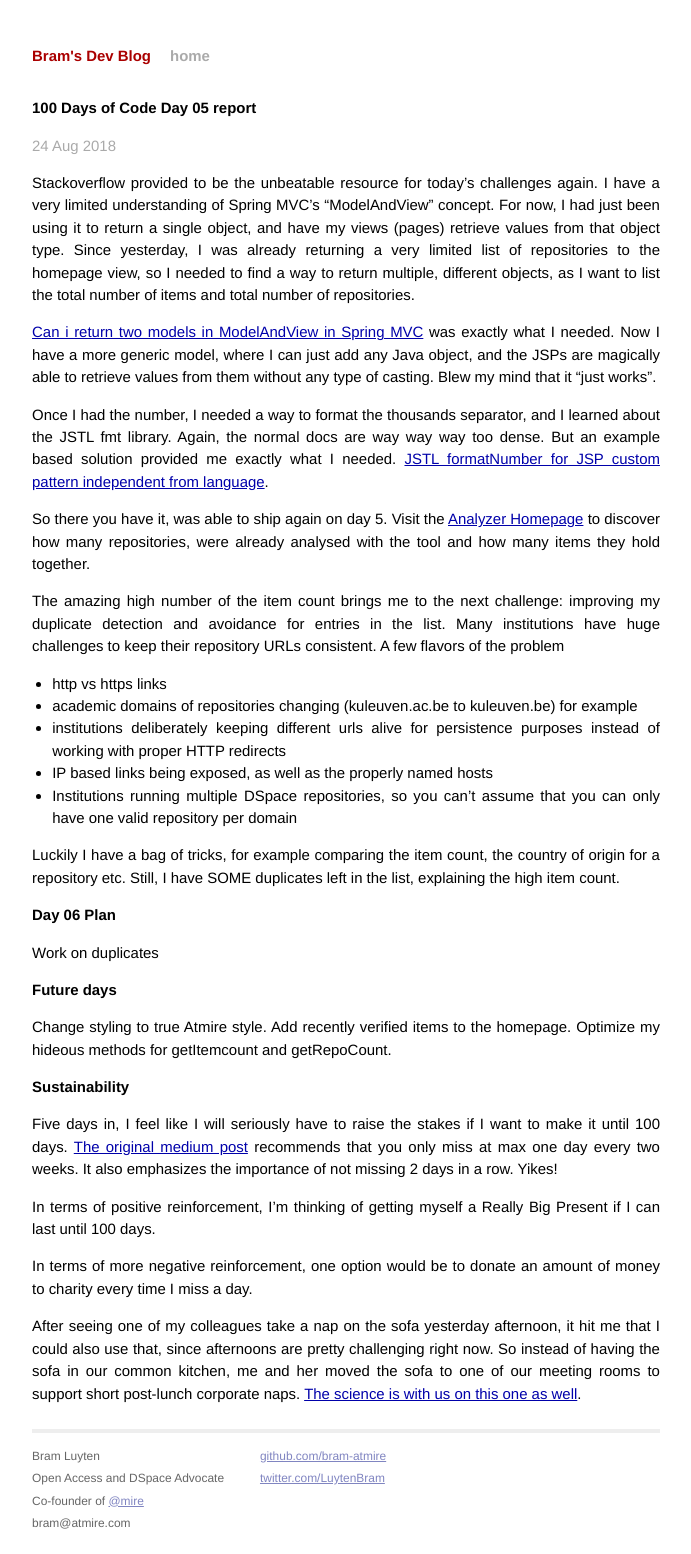
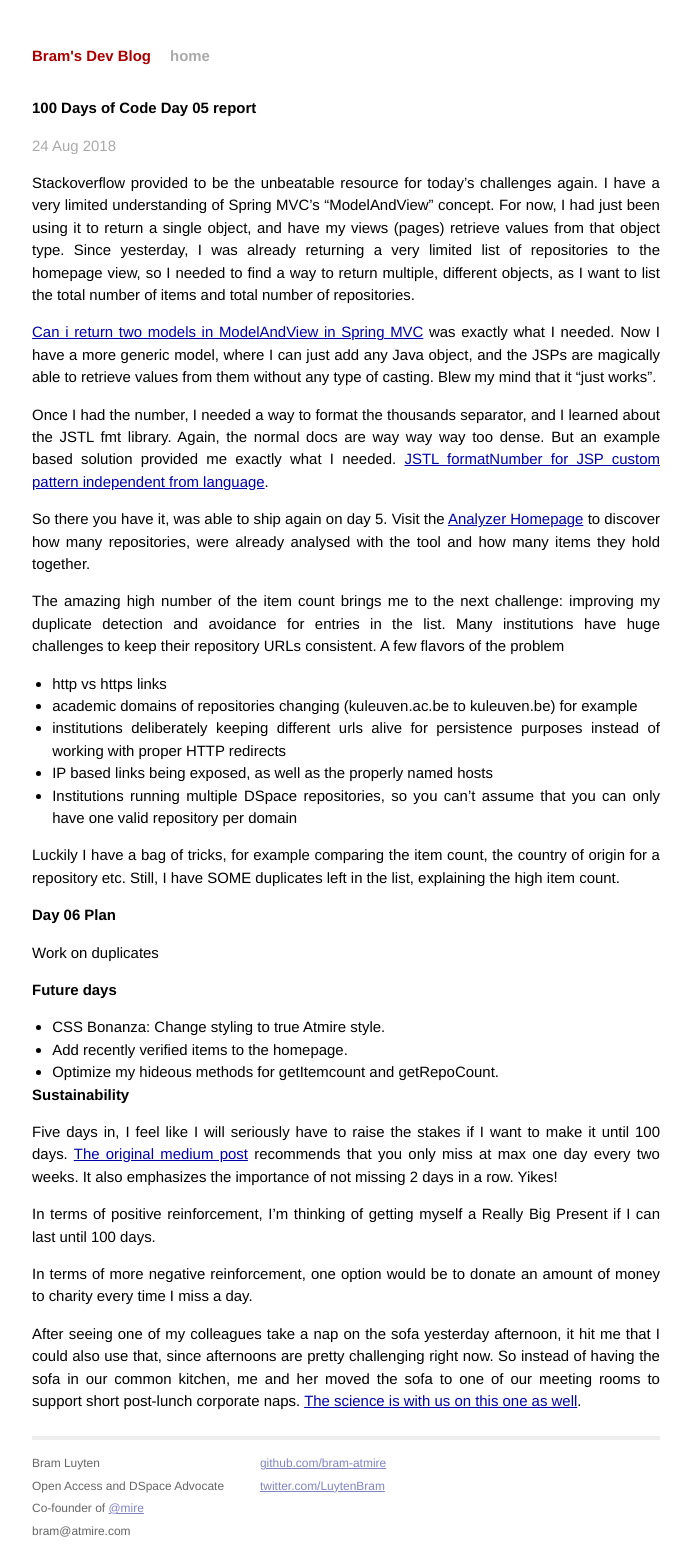
Before and after one commit to bram-atmire/bram-atmire.github.io, a Jekyll site: the page built from _posts/2018-08-24-100-days-of-code-day-05-totals.markdown, in a window 1280 px wide. Shown: the whole page, without its empty margins (294-985 px from the left). Built offline with Jekyll 4.4.1, drawn with Linux system fonts in a browser that asks for light colours.

Commit message:
Update 2018-08-24-100-days-of-code-day-05-totals.markdown

```diff
--- a/_posts/2018-08-24-100-days-of-code-day-05-totals.markdown
+++ b/_posts/2018-08-24-100-days-of-code-day-05-totals.markdown
@@ -30,9 +30,9 @@ Work on duplicates
 
 # Future days
 
-Change styling to true Atmire style.
-Add recently verified items to the homepage.
-Optimize my hideous methods for getItemcount and getRepoCount.
+* CSS Bonanza: Change styling to true Atmire style.
+* Add recently verified items to the homepage.
+* Optimize my hideous methods for getItemcount and getRepoCount.
 
 # Sustainability
 
```
